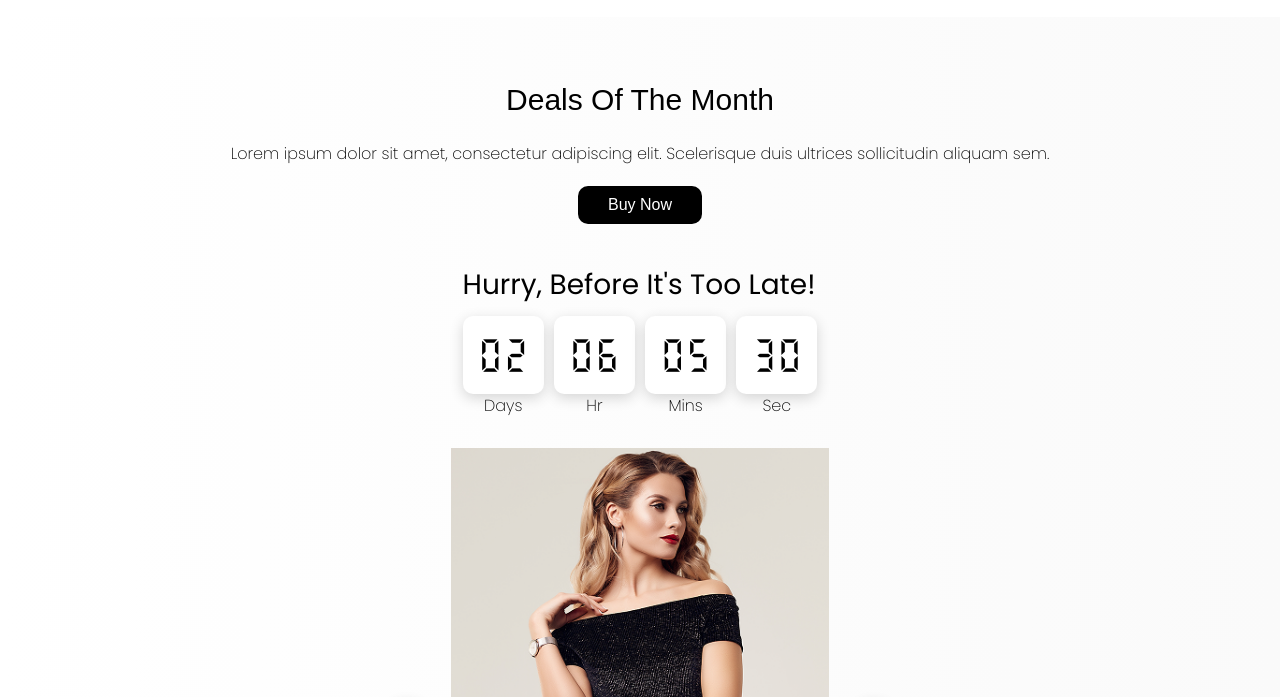
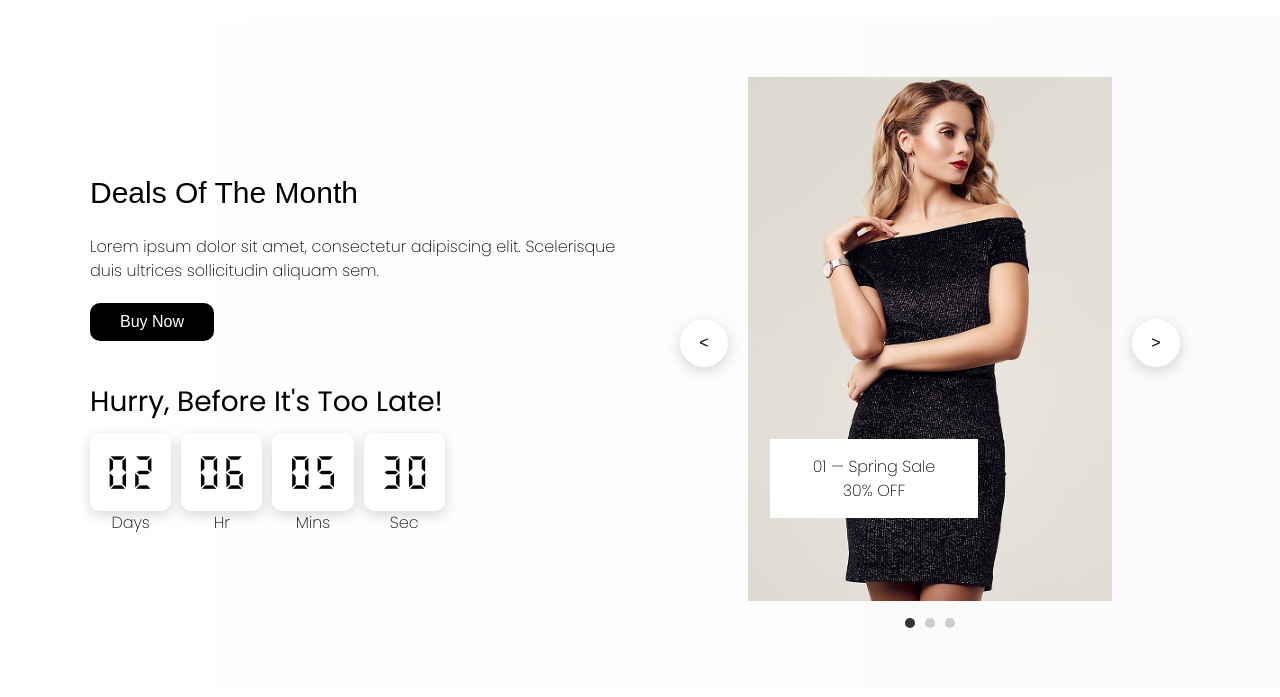
Before and after one commit to liu00701/mtm6201-midterm, a plain HTML site: page index.html in a window 1280 px wide. Shown: the part 1049-1746 px from the top of the page. Drawn offline with Linux system fonts and the light colour scheme; a web font is replaced by a local one.

Commit message:
refactor CSS for deals section layout and styling

```diff
--- a/css/base.css
+++ b/css/base.css
@@ -389,12 +389,6 @@ footer {
     width: 1500px;
   }
 
-  /* Deals */
-  .deal-content {
-    max-width: 100%;
-    align-items: flex-start;
-  }
-
   /* Slide */
   .slide .slide-content {
     gap: 20px;
--- a/css/index.css
+++ b/css/index.css
@@ -102,9 +102,9 @@ nav ul li .sign-up {
 
 .deals {
   display: flex;
+  flex-direction: column;
   justify-content: center;
   align-items: center;
-  flex-wrap: wrap;
   gap: 30px;
 }
 
@@ -113,7 +113,7 @@ nav ul li .sign-up {
   flex-direction: column;
   gap: 10px;
   align-items: center;
-  max-width: 80%;
+  max-width: 50%;
 }
 
 .deals h2 {
@@ -546,14 +546,14 @@ Tablet: 760 and up
     padding: 40px 0;
   }
 
+  .deals h2 {
+    font-size: 30px;
+  }
+
   .deal-content {
     align-items: center;
     gap: 20px;
-    max-width: 80%;
-  }
-
-  .deals h2 {
-    font-size: 30px;
+    max-width: 50%;
   }
 
   .countdown {
@@ -591,18 +591,23 @@ Desktop: 1200px and up
     gap: 40px;
     font-size: 16px;
   }
+  /* Deals */
+  .deals {
+    display: flex;
+    flex-direction: row;
+    align-items: center;
+    gap: 30px;
+  }
+
+  .deal-content {
+    align-items: flex-start;
+  }
 }
 
 /*
 Desktop: 1600px and up
 */
 @media screen and (min-width: 1600px) {
-  /* Deals */
-  .deal-content {
-    max-width: 100%;
-    align-items: flex-start;
-  }
-
   /* Arrivals */
   .arrivals h2 {
     font-size: 46px;
@@ -671,5 +676,3 @@ Desktop: 1600px and up
     font-size: 16px;
   }
 }
-
-/* use region markers to auto fold unfocused css sections. Need a plugin for VSC. */
```
